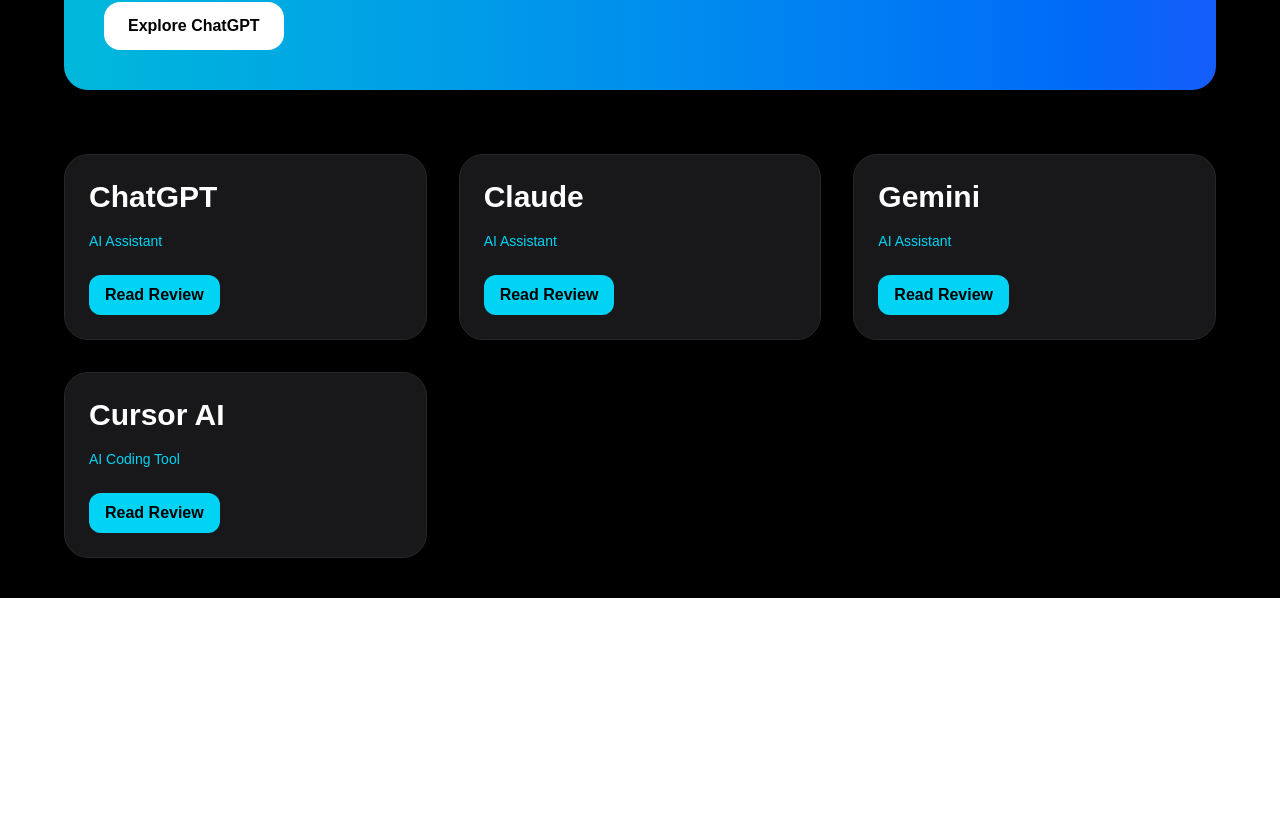
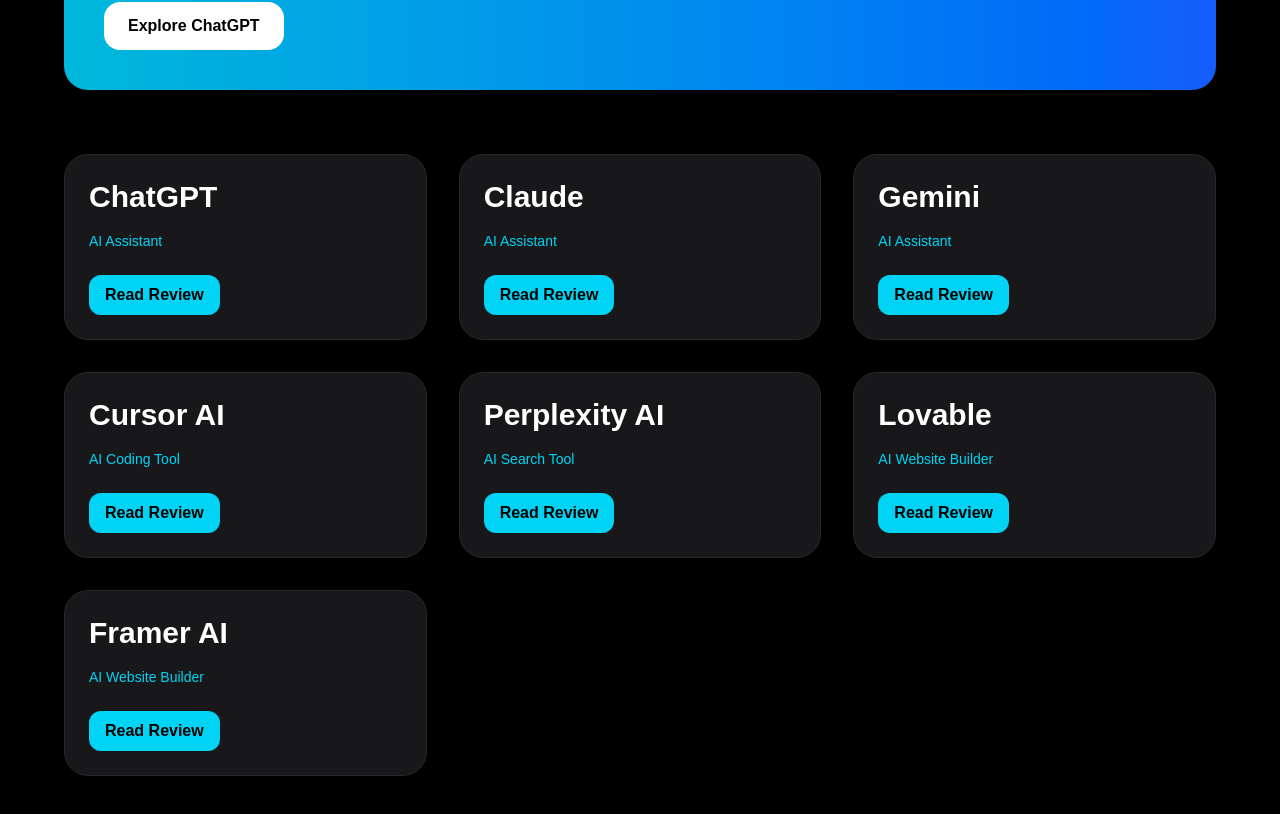
Before and after one commit to kahlok996-boop/smartaistack, a Next.js app: page / in a window 1280 px wide. Shown: the part 730-1544 px from the top of the page. Before the commit the page ends 1328 px from the top, so only its background shows below. Built offline with nearby package versions, Linux system fonts and the light colour scheme.

Commit message:
fix tools data

```diff
--- a/data/tools.ts
+++ b/data/tools.ts
@@ -38,4 +38,34 @@
     pricing: "Free + Paid",
     rating: "9.3/10",
   },
+
+  {
+    slug: "perplexity-review",
+    name: "Perplexity AI",
+    category: "AI Search Tool",
+    description:
+      "AI-powered search and research assistant for accurate answers and deep research.",
+    pricing: "Free + Paid",
+    rating: "9.1/10",
+  },
+
+  {
+    slug: "lovable-review",
+    name: "Lovable",
+    category: "AI Website Builder",
+    description:
+      "AI website builder for startups, SaaS landing pages, and modern UI generation.",
+    pricing: "Paid",
+    rating: "8.8/10",
+  },
+
+  {
+    slug: "framer-review",
+    name: "Framer AI",
+    category: "AI Website Builder",
+    description:
+      "Modern website builder with AI tools, CMS, animations, and responsive design.",
+    pricing: "Free + Paid",
+    rating: "9.0/10",
+  },
 ];
```
Lines whose indentation alone changed are shown as unchanged.
